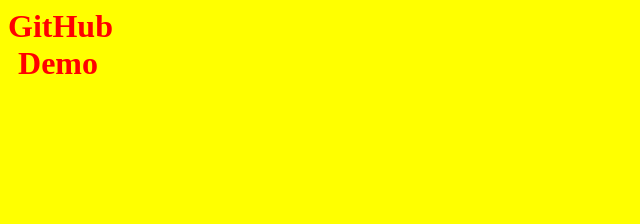
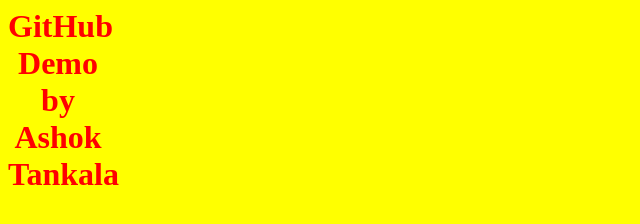
Before and after one commit to tankala/git-tutorial, a plain HTML site: page index.html in a window 1280 px wide. Shown: the whole page, without its empty margins (0-640 px from the left). Drawn offline with Linux system fonts and the light colour scheme.

Commit message:
author name added

```diff
--- a/index.html
+++ b/index.html
@@ -30,7 +30,7 @@
 
 <body style="background-color: powderblue;">
     <h1 style="color: red;text-align: center;">
-        GitHub Demo
+        GitHub Demo by Ashok Tankala
     </h1>
 </body>
 
```
